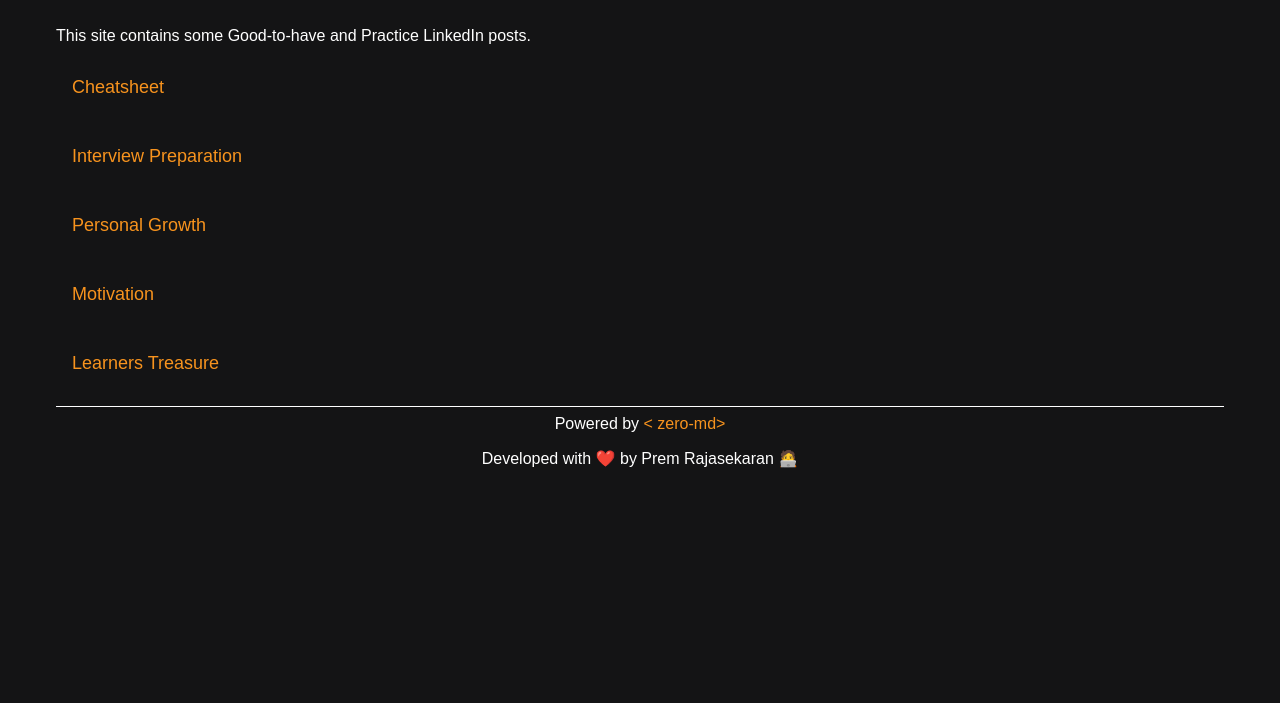
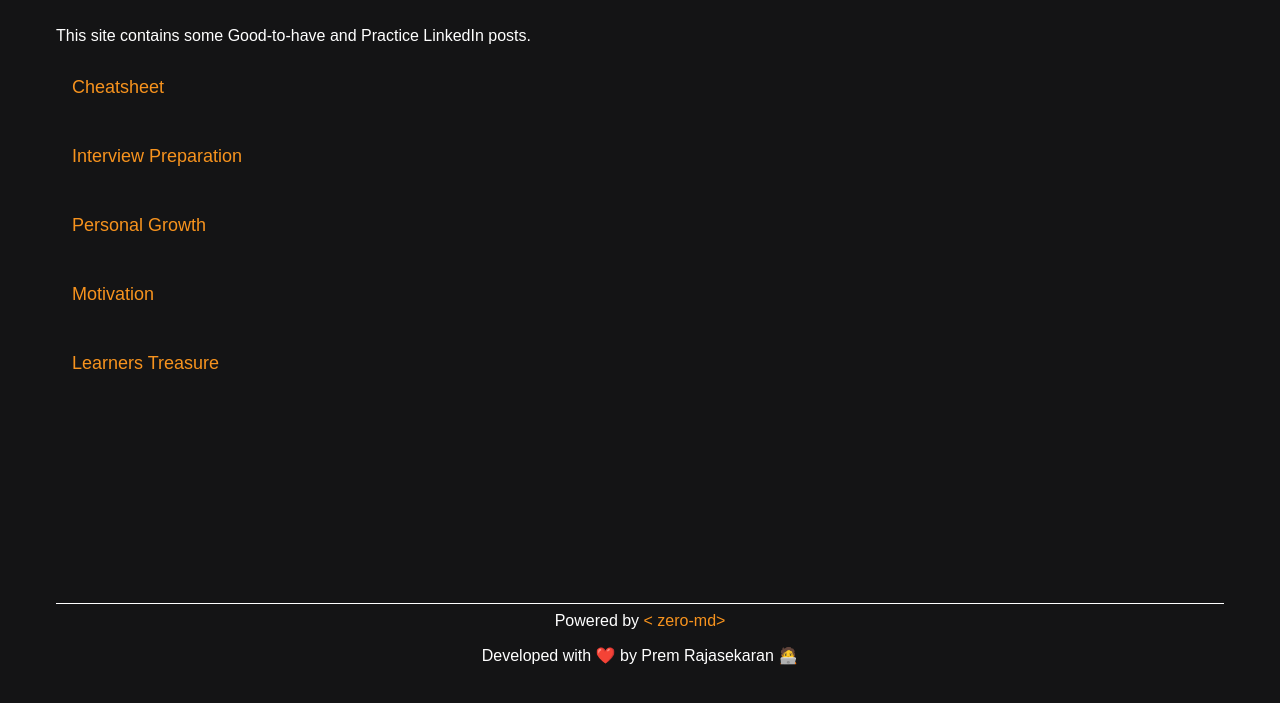
Before and after one commit to PremRS/EdY, a plain HTML site: page index.html in a window 1280 px wide. Shown: the part 81-784 px from the top of the page. Drawn offline with Linux system fonts and the light colour scheme; a web font is replaced by a local one.

```diff
--- a/index.css
+++ b/index.css
@@ -76,6 +76,11 @@ a {
     color: #5B85AA;
 }
 
+.my-posts {
+    min-height: 70vh;
+    margin: 1rem;
+}
+
 .content {
     max-height: 0;
     overflow: hidden;
--- a/index.html
+++ b/index.html
@@ -30,7 +30,7 @@
         </div>
     </header>
 
-    <main class="margin-1">
+    <main class="my-posts">
         <p>This site contains some Good-to-have and Practice LinkedIn posts.</p>
         <section class="margin-bottom-1">
             <article class="accordion">
```
